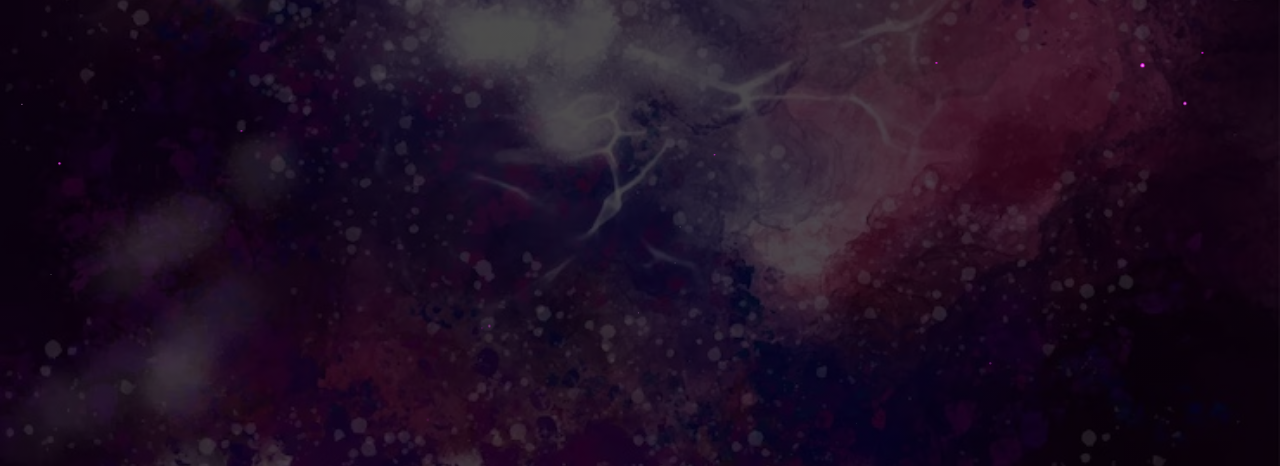
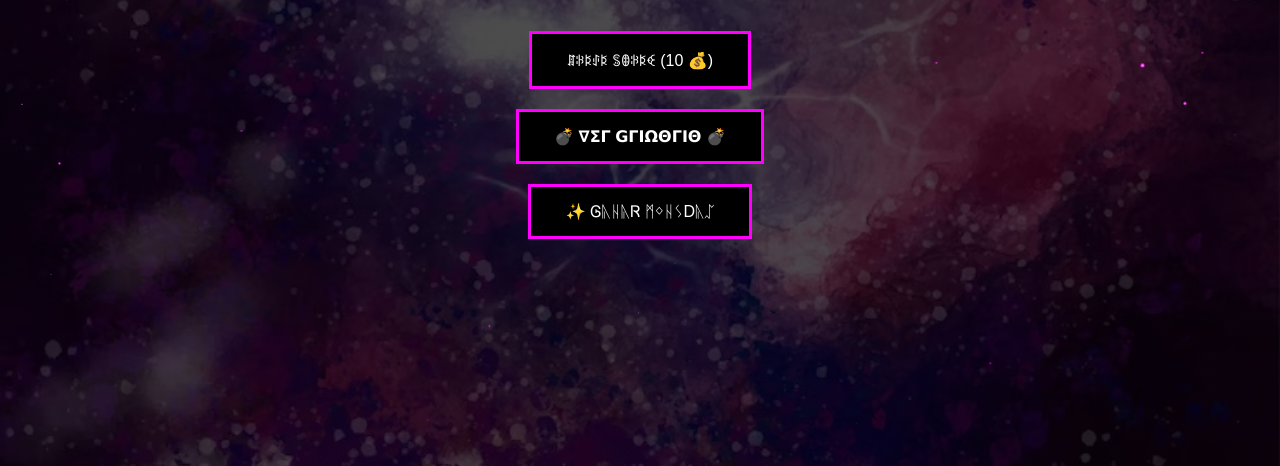
Before and after one commit to joshuajeramel123-ui/Grimorio, a plain HTML site: page index.html in a window 1280 px wide. Shown: the part 334-800 px from the top of the page. Drawn offline with Linux system fonts and the light colour scheme; a web font is replaced by a local one.

Commit message:
Update index.html

```diff
--- a/index.html
+++ b/index.html
@@ -21,6 +21,13 @@
 }
 body{
 margin:0;
+
+display:flex;
+flex-direction:column;
+justify-content:center;
+align-items:center;
+min-height:100vh;
+
 background:
 linear-gradient(rgba(0,0,0,0.7), rgba(0,0,0,0.7)),
 url("img/fondo_grimorio.jpeg");
@@ -30,7 +37,6 @@
 background-attachment: fixed;
 
 color:white;
-font-family:serif;
 text-align:center;
 }
 
@@ -59,7 +65,8 @@
 .container{
 display:flex;
 justify-content:center;
-gap:20px;
+align-items:flex-start;
+gap:25px;
 margin-top:40px;
 flex-wrap:wrap;
 }
@@ -149,6 +156,14 @@
 }
 
 .hidden{ display:none; }
+
+#inicio{
+display:flex;
+flex-direction:column;
+align-items:center;
+justify-content:center;
+min-height:100vh;
+}
 
 .admin{
 position:fixed;
@@ -345,7 +360,6 @@
 <h1>📖 ᎶᏒᛨᛗᛜᏒᛨᛜ ᚹᏒᛜꖾᛨƂᛨDᛜ 👻</h1>
 <button onclick="abrirSobre()">ꁲꋰꌅꂑꌅ ꌚꂦꋰꌅꈼ (10 💰)</button>
 <button onclick="verGrimorio()"> 💣 𝝯𝝨𝝘 𝗚𝝘𝝞𝝮𝝝𝝘𝝞𝝝 💣</button>
-<br>
 <button onclick="ganarMonedas()">✨ ᎶᚣᚺᚣᏒ ᛗᛜᚺᛊDᚣᛢ</button>
 </div>
 
```
